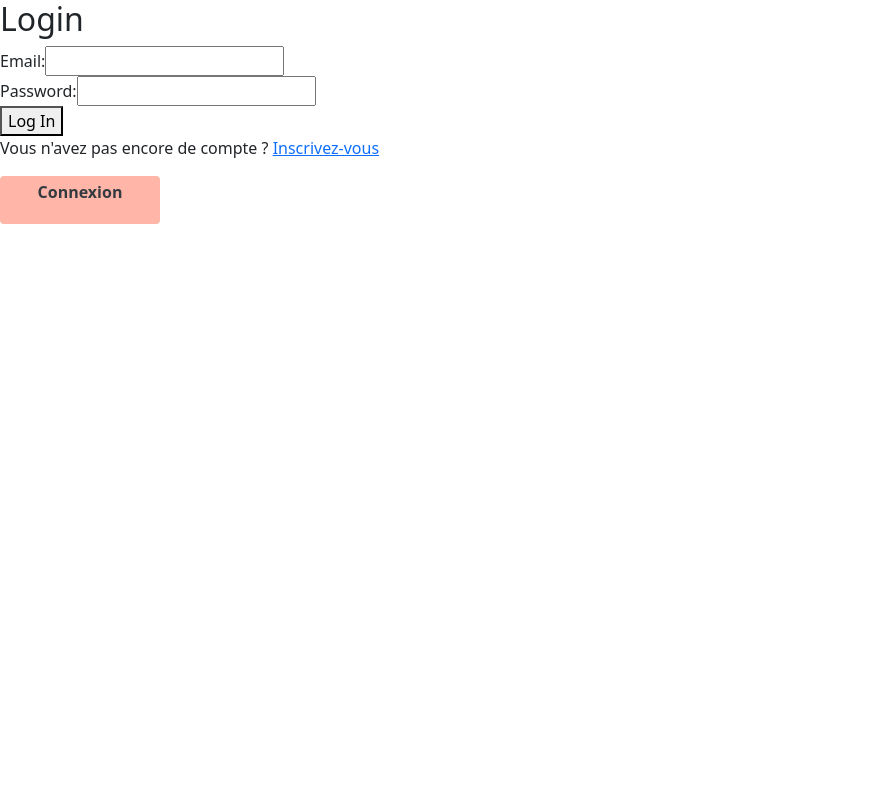
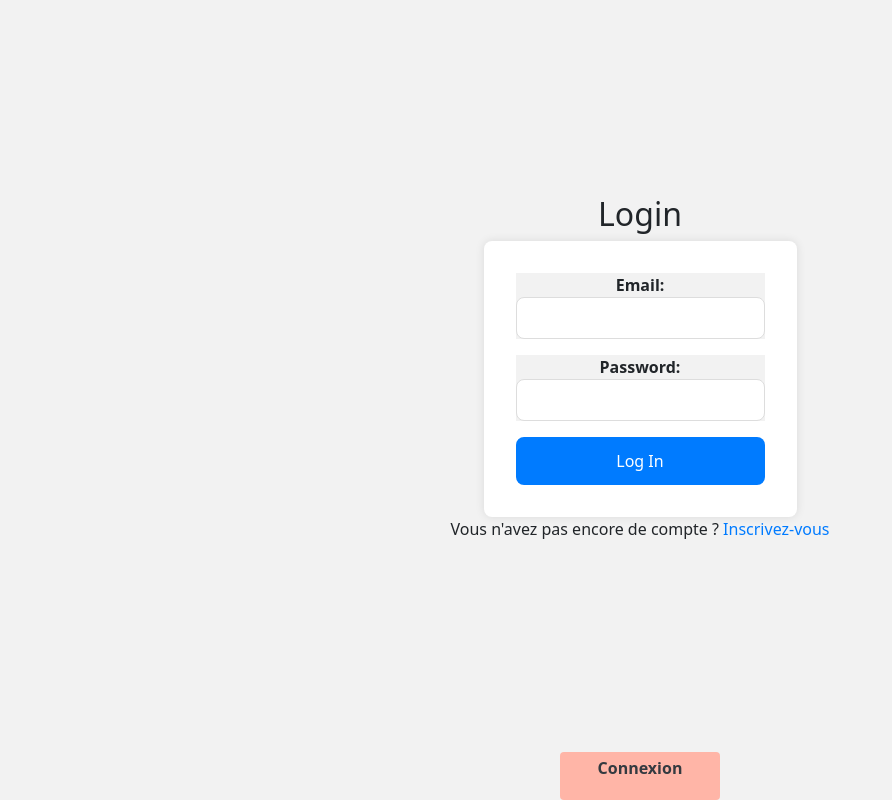
Before and after one commit to clairelacanal/baby-food, a React (Create React App) app: page /connexion in a window 1280 px wide. Shown: the whole page, without its empty margins (0-892 px from the left). Built offline with nearby package versions, Linux system fonts and the light colour scheme.

Commit message:
login form on going v1

```diff
--- a/src/App.css
+++ b/src/App.css
@@ -1,3 +1,6 @@
-body {
+html, body {
+  height: 100%;
+  margin: 0;
+  padding: 0;
   font-family: 'Roboto', sans-serif;
 }
--- a/src/Components/Auth/Login/Login.js
+++ b/src/Components/Auth/Login/Login.js
@@ -1,5 +1,6 @@
 import React, { useState, useContext } from 'react';
 import { Link } from 'react-router-dom';
+import './Login.scss';
 import axios from 'axios'; // N'oubliez pas d'importer axios
 import { UserContext } from '../../../App';
 
--- a/src/Components/Auth/Login/Login.scss
+++ b/src/Components/Auth/Login/Login.scss
@@ -0,0 +1,66 @@
+div {
+    display: flex;
+    flex-direction: column;
+    justify-content: center;
+    align-items: center;
+    background-color: #f2f2f2;
+    height: 100%;
+
+    form {
+      display: flex;
+      flex-direction: column;
+      gap: 1rem;
+      padding: 2rem;
+      border-radius: 0.5rem;
+      background-color: white;
+      box-shadow: 0 0 10px rgba(0, 0, 0, 0.1);
+
+      h2 {
+        text-align: center;
+        color: #333;
+      }
+
+      div {
+        display: flex;
+        flex-direction: column;
+
+        label {
+          font-weight: 600;
+        }
+
+        input {
+          padding: 0.5rem;
+          border-radius: 0.5rem;
+          border: 1px solid #ddd;
+          font-size: 1rem;
+        }
+      }
+
+      button {
+        padding: 0.75rem;
+        border: none;
+        border-radius: 0.5rem;
+        background-color: #007bff;
+        color: white;
+        cursor: pointer;
+        transition: all 0.2s ease;
+
+        &:hover {
+          background-color: #0056b3;
+        }
+      }
+    }
+
+    p {
+      text-align: center;
+
+      a {
+        color: #007bff;
+        text-decoration: none;
+
+        &:hover {
+          text-decoration: underline;
+        }
+      }
+    }
+  }
--- a/src/Components/Buttons/Button.scss
+++ b/src/Components/Buttons/Button.scss
@@ -2,8 +2,8 @@
   display: inline-block;
   width: 10em;
   height: 3em;
-  background-color: #FFB5A7; /* Changez cela en fonction de votre palette de couleurs */
-  color: #343a40;/* Changez cela en fonction de votre palette de couleurs */
+  background-color: #FFB5A7;
+  color: #343a40;
   font-weight:700;
   border: none;
   border-radius: 4px;
@@ -14,8 +14,3 @@
   transition-duration: 0.4s;
   cursor: pointer;
 }
-
-.large-button:hover {
-  background-color: #4CAF50; /* Changer cela en fonction de votre palette de couleurs */
-  color: white;
-}
```
